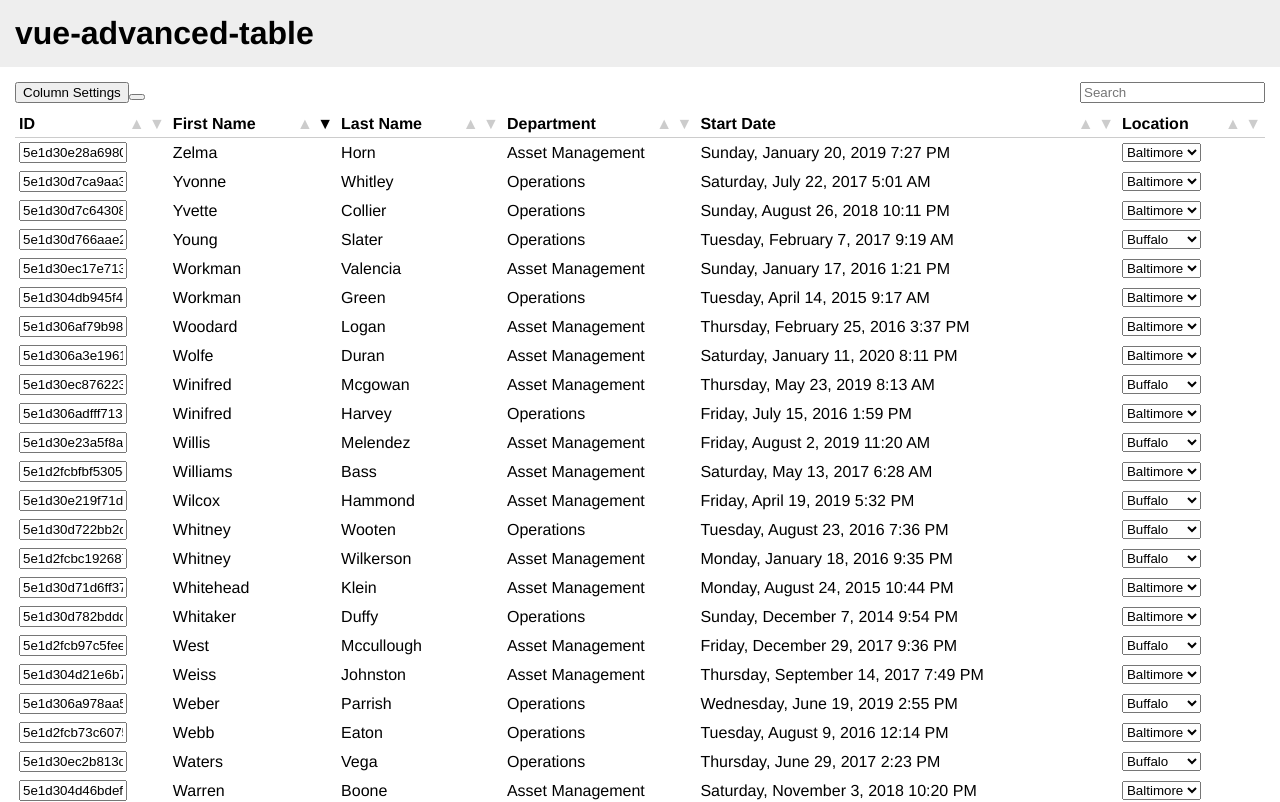
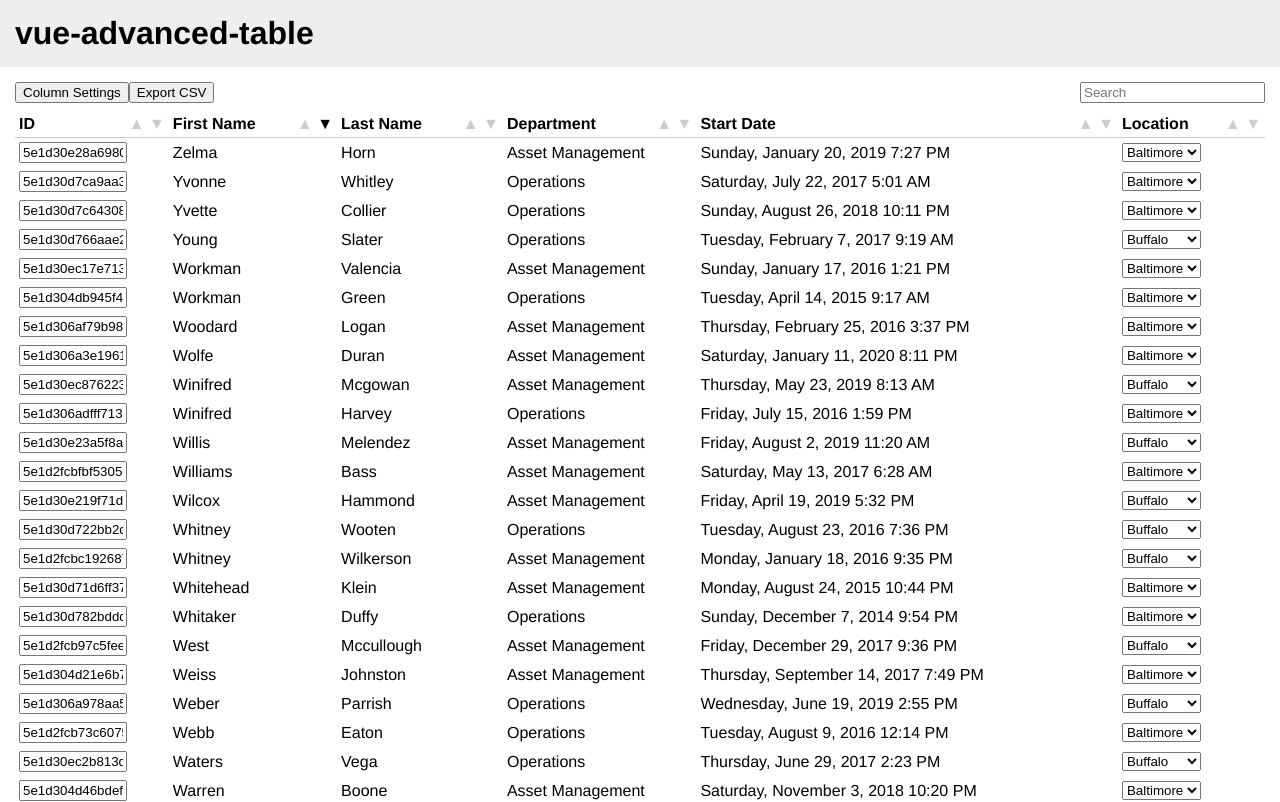
Before and after one commit to afineedge/vue-advanced-table, a Vue app: page / in a window 1280 px wide. Shown: the top 802 px of the page. Built offline with nearby package versions, Linux system fonts and the light colour scheme.

Commit message:
Export CSV button trigger no longer case sensitive, Excel export removed

```diff
--- a/src/components/vue-advanced-table-button-export-csv.vue
+++ b/src/components/vue-advanced-table-button-export-csv.vue
@@ -2,8 +2,8 @@
 <template>
     <button v-on:click="createCSV()">
         <slot>
-            Export CSV
-         </slot>
+          Export CSV
+        </slot>
     </button>
 </template>
 
--- a/src/components/vue-advanced-table-button-export-excel.vue
+++ /dev/null
@@ -1,104 +0,0 @@
-
-<template>
-    <button v-on:click="createExcel()">
-        <slot>
-            Export Excel
-        </slot>
-    </button>
-</template>
-
-<script>
-
-/* eslint-disable */
-import Vue from 'vue'
-import XLSX from 'xlsx'
-import FileSaver from 'file-saver'
-
-export default {
-  name: 'vue-advanced-table-button-export-excel',
-  props: {
-    rows: {
-      type: Array,
-      required: true
-    },
-    columns: {
-      type: Array,
-      required: true
-    },
-    columnOrder: {
-      type: Array,
-      required: true
-    },
-    filteredColumnOrder: {
-      type: Array,
-      required: true
-    },
-    hiddenColumns: {
-      type: Array,
-      required: true
-    },
-    button: {
-      type: [String, Object],
-      required: true
-    }
-  },
-  components: {
-  },
-  data: function() {
-    return {
-    }
-  },
-  computed: {
-    tableRows: function() {
-      var self = this;
-      var table = self.rows.map(function(row) {
-        var rowData = [];
-        for (var i = 0; i < self.filteredColumnOrder.length; i++){
-          var column = self.filteredColumnOrder[i];
-          rowData.push(row[column]);
-        }
-
-        return rowData;
-      })
-
-      return [[...self.filteredColumnOrder], ...table];
-    }
-  },
-
-  methods: {
-
-    createExcel: function() {
-     const self = this;
-
-      if (typeof self.button.action === 'function'){
-        self.button.action();
-      }
-
-      var wb = XLSX.utils.book_new();
-      wb.Props = {
-        Title: self.button.title || 'Worksheet',
-        Subject: self.button.subject || '',
-        Author: self.button.author || '',
-        CreatedDate: new Date()
-      };
-
-      wb.SheetNames.push("Worksheet");
-      var ws_data = self.tableRows;
-      var ws = XLSX.utils.aoa_to_sheet(ws_data);
-      wb.Sheets["Worksheet"] = ws;
-      var wbout = XLSX.write(wb, {bookType:'xlsx',  type: 'binary'});
-      function s2ab(s) {
-        var buf = new ArrayBuffer(s.length);
-        var view = new Uint8Array(buf);
-        for (var i=0; i<s.length; i++){
-          view[i] = s.charCodeAt(i) & 0xFF
-        };
-        return buf;
-      }
-
-      saveAs(new Blob([s2ab(wbout)],{type:"application/octet-stream"}), self.button.fileName ? self.button.fileName + '.xlsx' : 'test.xlsx');
-    }
- }
-
-}
-</script>
--- a/src/components/vue-advanced-table-buttons.vue
+++ b/src/components/vue-advanced-table-buttons.vue
@@ -4,8 +4,6 @@
       <vue-advanced-table-button-column-settings v-if="isColumnSettingsButton(button)" v-bind:key="index" v-bind="$props" v-bind:classes="getButtonClass(button)" v-bind:button="button" v-on:update:columnOrder="$emit('update:columnOrder', $event)">
         <template v-if="button.label">{{ button.label }}</template>
       </vue-advanced-table-button-column-settings>
-      <vue-advanced-table-button-export-excel v-else-if="isExcelExportButton(button)" v-bind:key="index" v-bind="$props" v-bind:button="button" v-bind:class="getButtonClass(button)" v-bind:action="button.action">
-        <template v-if="button.label">{{ button.label }}</template>
       </vue-advanced-table-button-export-excel>
       <vue-advanced-table-button-export-csv v-else-if="isCsvExportButton(button)" v-bind:key="index" v-bind="$props" v-bind:button="button" v-bind:class="getButtonClass(button)">
         <template v-if="button.label">{{ button.label }}</template>
@@ -20,7 +18,6 @@
 
 <script>
 import vueAdvancedTableButtonColumnSettings from './vue-advanced-table-button-column-settings.vue'
-import vueAdvancedTableButtonExportExcel from './vue-advanced-table-button-export-excel.vue'
 import vueAdvancedTableButtonExportCsv from './vue-advanced-table-button-export-csv.vue'
 
 export default {
@@ -68,7 +65,6 @@ export default {
   },
   components: {
     vueAdvancedTableButtonColumnSettings,
-    vueAdvancedTableButtonExportExcel,
     vueAdvancedTableButtonExportCsv
 
   },
@@ -90,11 +86,8 @@ export default {
     isColumnSettingsButton: function(button) {
       return button === 'columnVisibility' || button.extend === 'columnVisibility';
     },
-    isExcelExportButton: function(button) {
-      return button === 'exportExcel' || button.extend === 'exportExcel';
-    },
-     isCsvExportButton: function(button) {
-      return button === 'exportCsv' || button.extend === 'exportCsv';
+    isCsvExportButton: function(button) {
+      return button.toLowerCase() === 'exportcsv' || button.extend.toLowerCase() === 'exportcsv';
     },
   },
   computed: {
```
